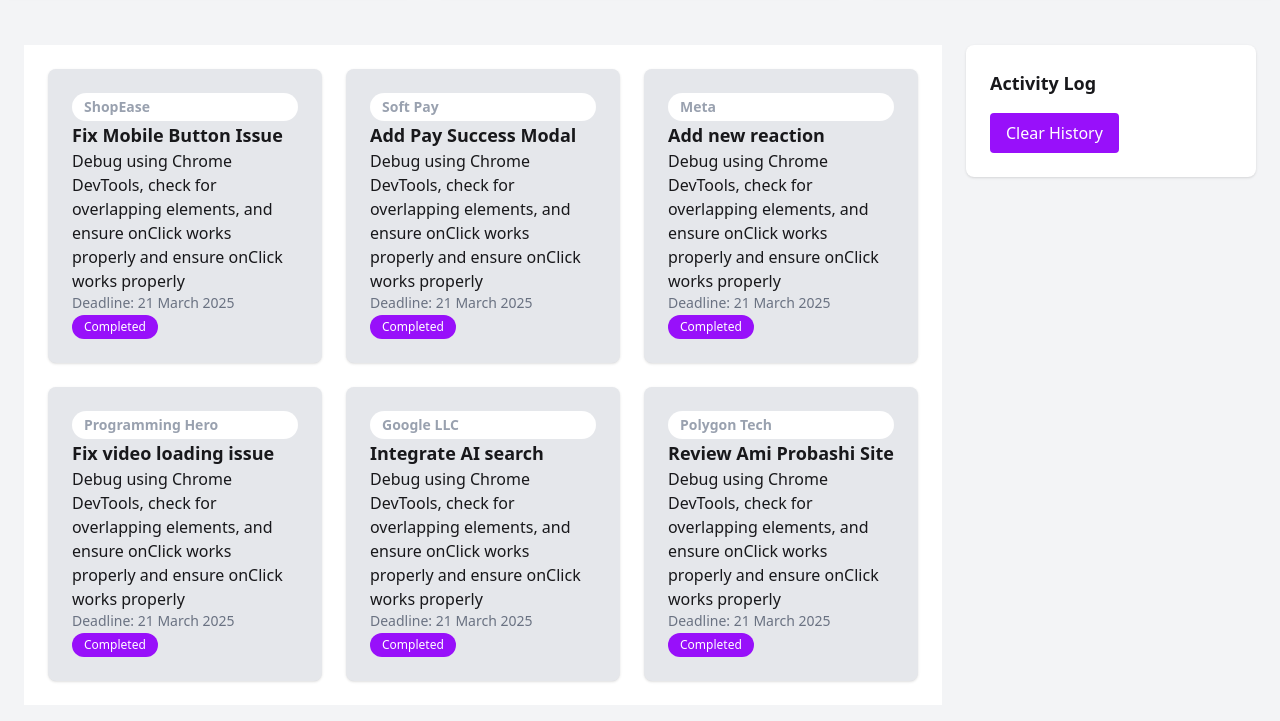
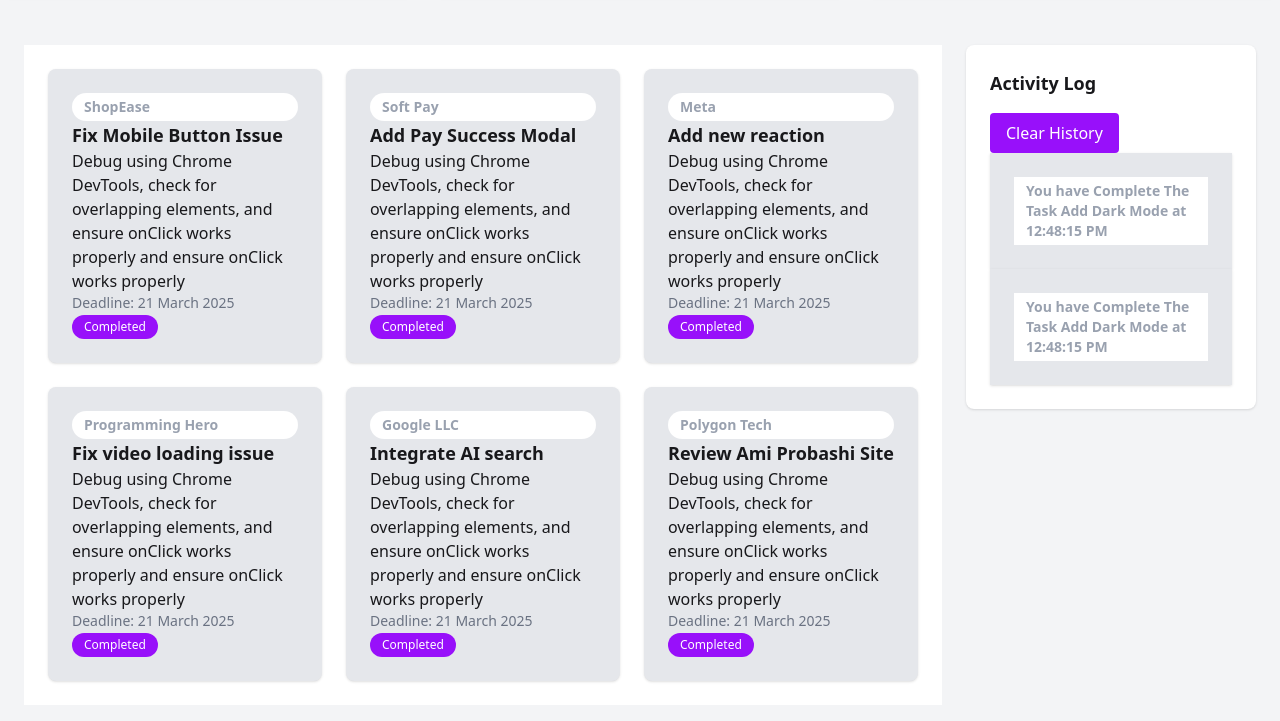
Before and after one commit to Sara-Rubaya/Dev-Board, a plain HTML site: page index.html in a window 1280 px wide. Shown: the part 195-916 px from the top of the page. Drawn offline with nearby package versions, Linux system fonts and the light colour scheme.

Commit message:
added activity log

```diff
--- a/index.html
+++ b/index.html
@@ -97,11 +97,19 @@
                     <button class="text-xs bg-purple-600 text-white px-3 py-1 rounded-full">Completed</button>
                  </div>
             </div>
-            <div class="col-span-3">
+            <div class="col-span-3 ">
                 <div class="bg-white p-6 rounded-lg shadow mt-6">
                     <h2 id="activityLog" class="text-lg font-bold">Activity Log</h2>
                     <button id="clearHistory" class="mt-4 bg-purple-600 text-white px-4 py-2 rounded">Clear History</button>
+
+                    <div class="bg-gray-200 p-6 shadow">
+                        <p class="text-sm font-semibold text-gray-400 bg-base-100 px-3 py-1 ">You have Complete The Task Add Dark Mode at 12:48:15 PM</p>
+                     </div>
+                     <div class="bg-gray-200 p-6 shadow">
+                        <p class="text-sm font-semibold text-gray-400 bg-base-100 px-3 py-1 ">You have Complete The Task Add Dark Mode at 12:48:15 PM</p>
+                     </div>
                 </div>
+
             </div>
         </div>
        </section>
```
